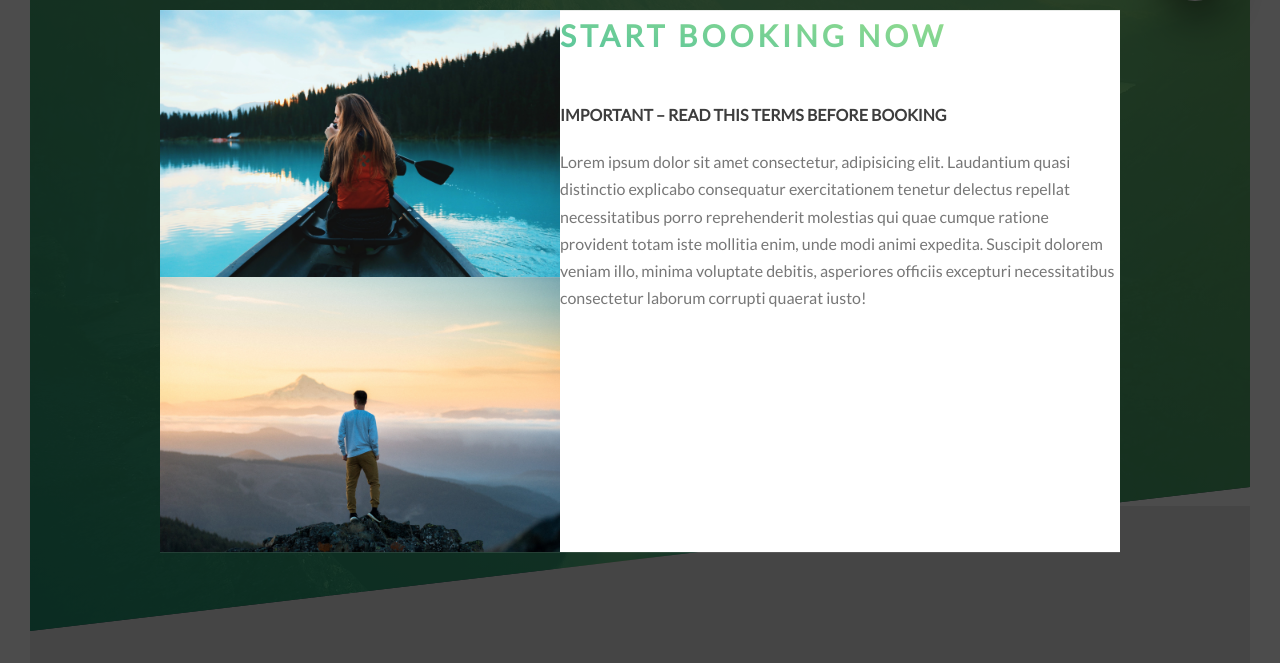
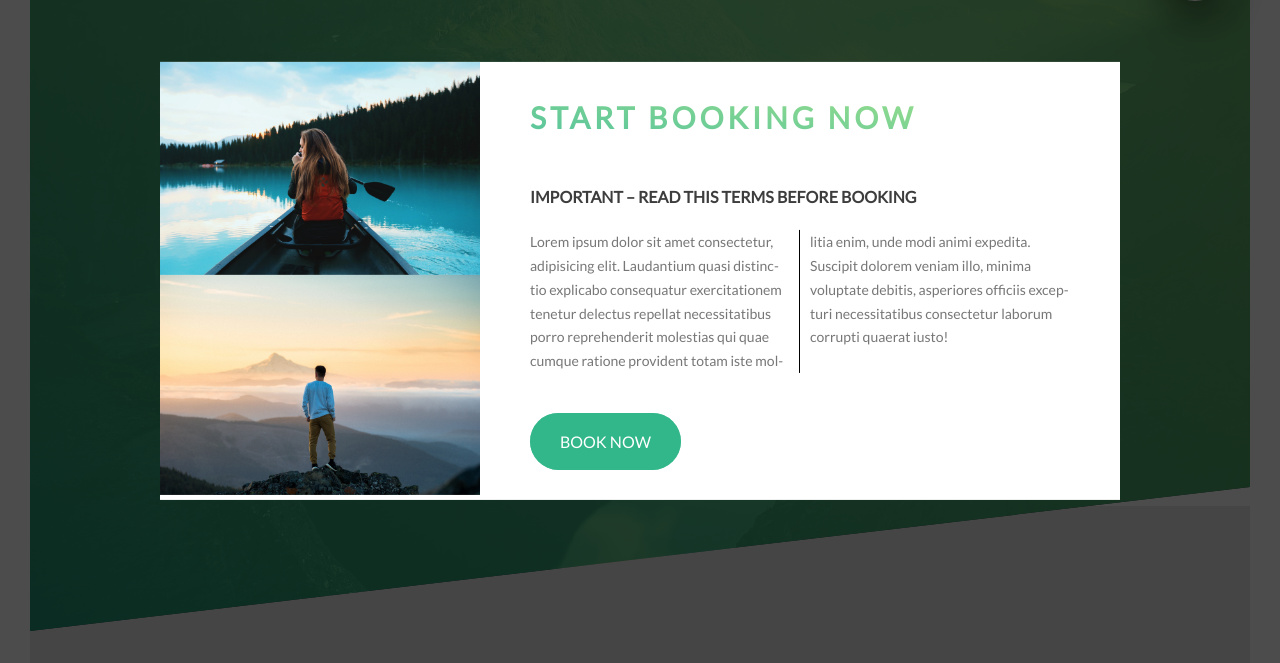
Before and after one commit to idrissruso/natours, a plain HTML site: page index.html in a window 1280 px wide. Shown: the part 119-782 px from the top of the page. Drawn offline with Linux system fonts and the light colour scheme.

Commit message:
terminer le ui du popup

```diff
--- a/index.html
+++ b/index.html
@@ -441,7 +441,7 @@
         <h3 class="tertiary-heading btm-margin-s">
           important &ndash; read this terms before Booking
         </h3>
-        <p>
+        <p class="popup__text">
           Lorem ipsum dolor sit amet consectetur, adipisicing elit. Laudantium
           quasi distinctio explicabo consequatur exercitationem tenetur delectus
           repellat necessitatibus porro reprehenderit molestias qui quae cumque
@@ -450,6 +450,7 @@
           officiis excepturi necessitatibus consectetur laborum corrupti quaerat
           iusto!
         </p>
+        <a href="" class="btn btn-green">Book Now</a>
       </div>
     </div>
   </div>
--- a/sass/components/_popup.scss
+++ b/sass/components/_popup.scss
@@ -14,14 +14,28 @@
     display: table;
   }
 
-  &__image-box,
+  &__image-box {
+    width: 33.33333%;
+    display: table-cell;
+  }
+
   &__content {
+    width: 66.66667;
     display: table-cell;
-    vertical-align: top;
+    vertical-align: middle;
+    padding: 3rem 5rem;
   }
 
   &__image {
-    width: 40rem;
+    width: 100%;
     display: block;
   }
+
+  &__text {
+    font-size: 1.4rem;
+    column-count: 2;
+    column-gap: 2rem;
+    column-rule: 1px solid $color-black;
+    hyphens: auto;
+  }
 }
```
Also changed, not shown: sass/main.css, 1 other file.
